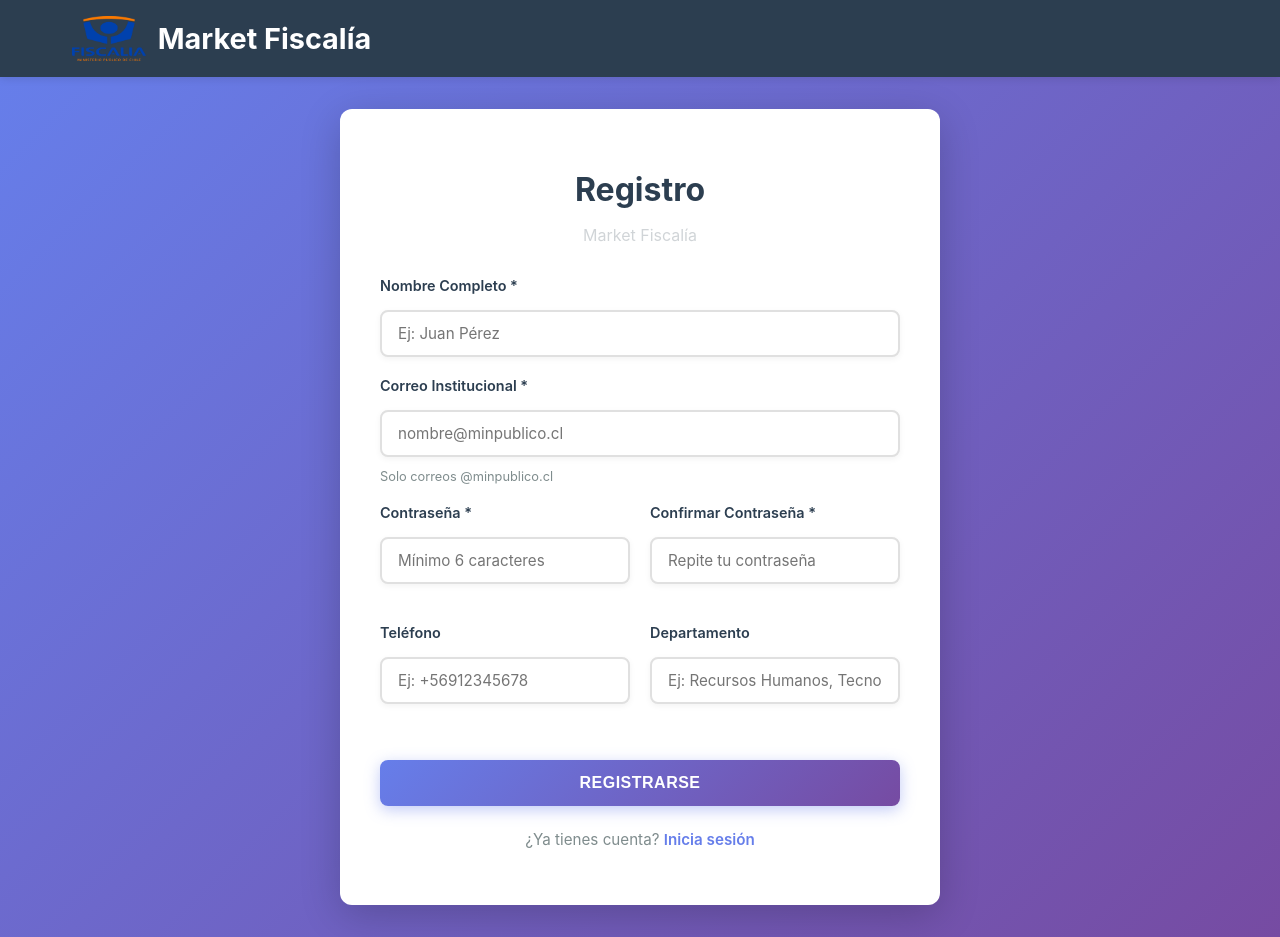
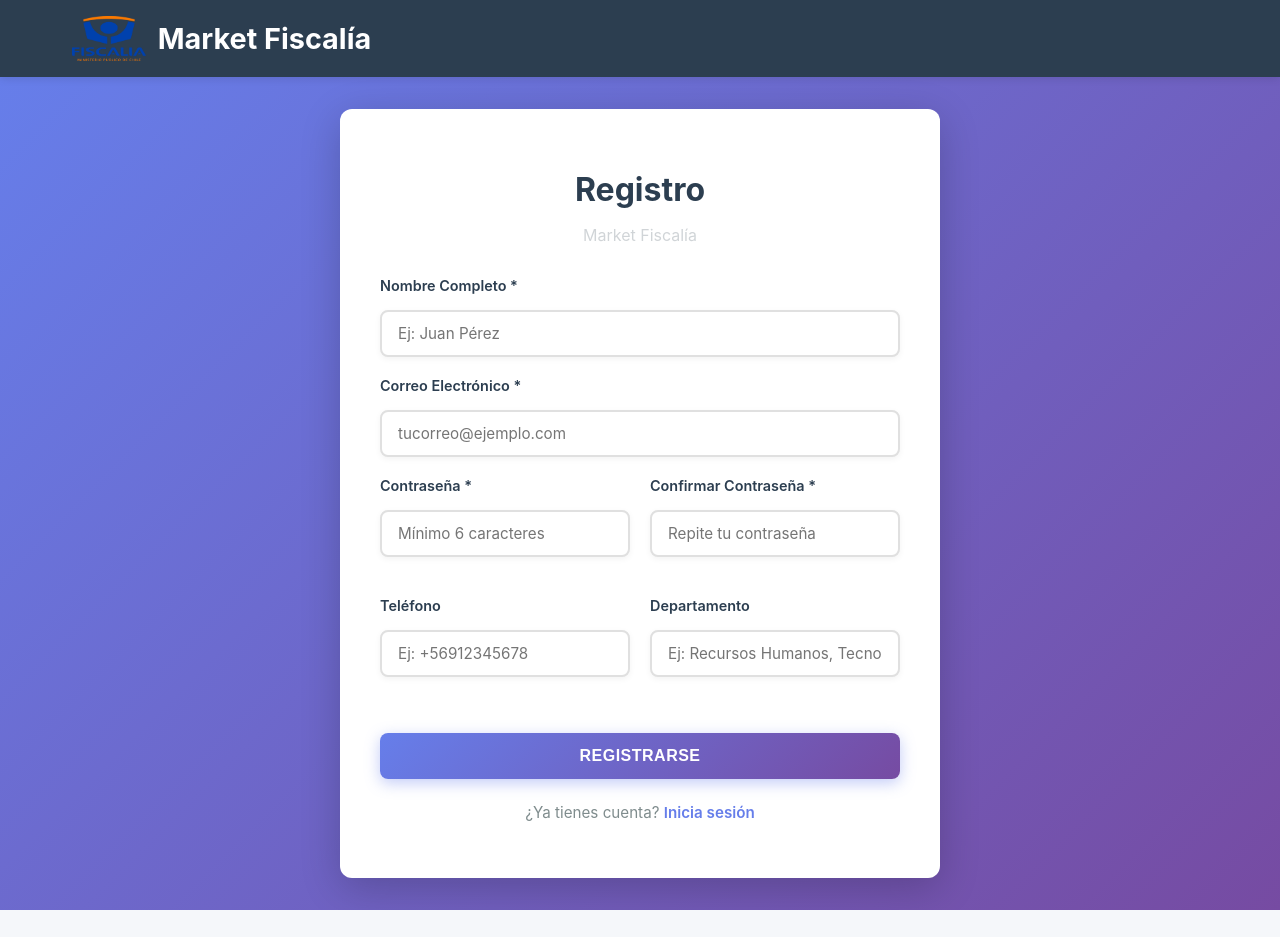
Before and after one commit to martinsilvaherrera313-ops/market-fiscalia, a React (Create React App) app in the folder frontend/: page /register in a window 1280 px wide. After the commit the page ends 910 px from the top, so only its background shows below. Built offline with nearby package versions, Linux system fonts and the light colour scheme; no server answers; the HTML template or start-up script is replaced by a standard one.

Commit message:
feat: Permitir registro con cualquier tipo de correo electronico

```diff
--- a/frontend/src/pages/Register.js
+++ b/frontend/src/pages/Register.js
@@ -31,11 +31,6 @@
     // Validaciones
     if (formData.password !== formData.confirmPassword) {
       setError('Las contraseñas no coinciden');
-      return;
-    }
-
-    if (!formData.email.endsWith('@minpublico.cl')) {
-      setError('Solo se permiten correos @minpublico.cl');
       return;
     }
 
@@ -80,7 +75,7 @@
           </div>
 
           <div className="form-group form-group-full">
-            <label htmlFor="email">Correo Institucional *</label>
+            <label htmlFor="email">Correo Electrónico *</label>
             <input
               type="email"
               id="email"
@@ -88,9 +83,8 @@
               value={formData.email}
               onChange={handleChange}
               required
-              placeholder="nombre@minpublico.cl"
+              placeholder="tucorreo@ejemplo.com"
             />
-            <small>Solo correos @minpublico.cl</small>
           </div>
 
           <div className="form-row">
```
Also changed, not shown: 1 other file (tests, documents, lock files or other folders).
